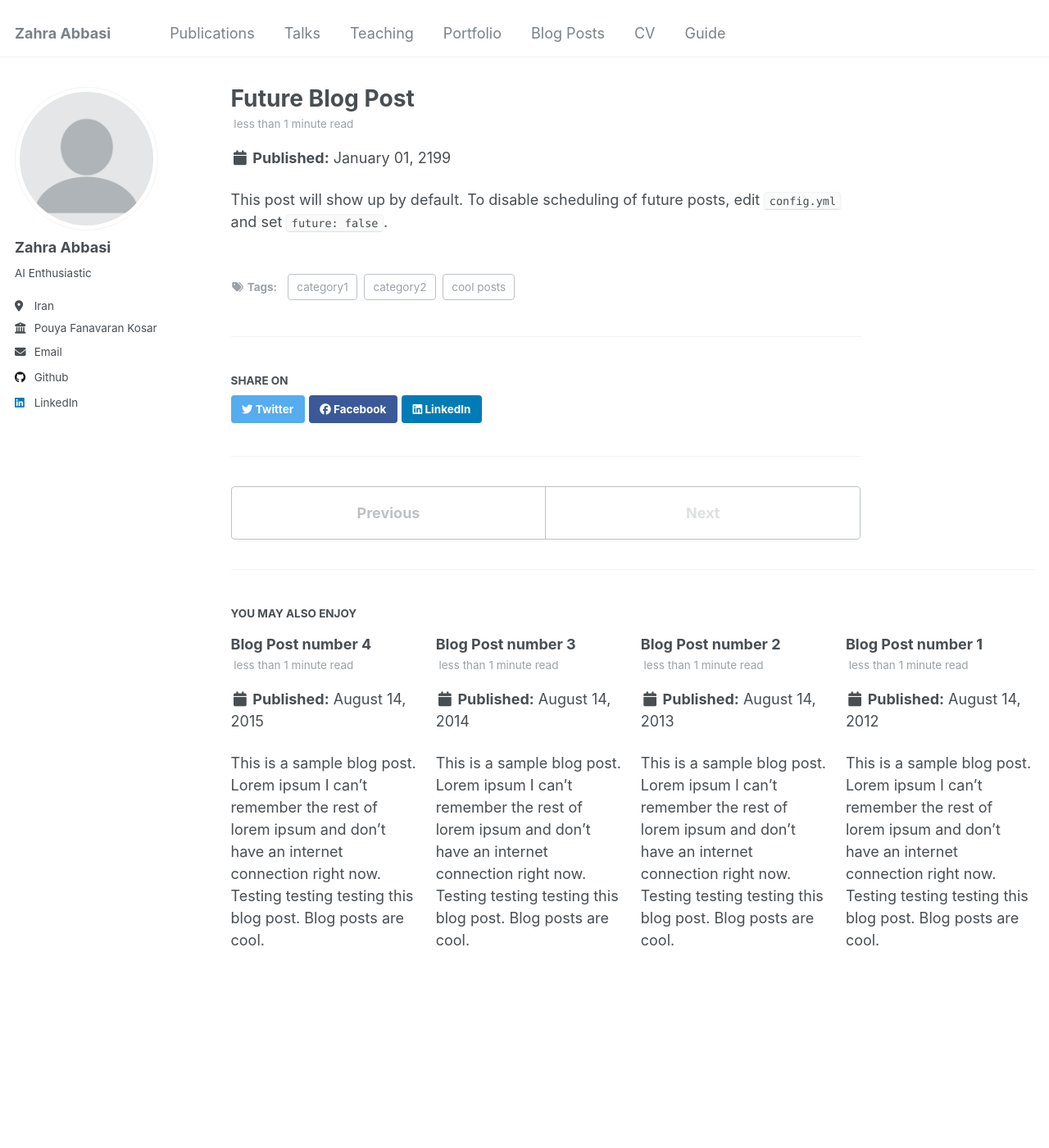
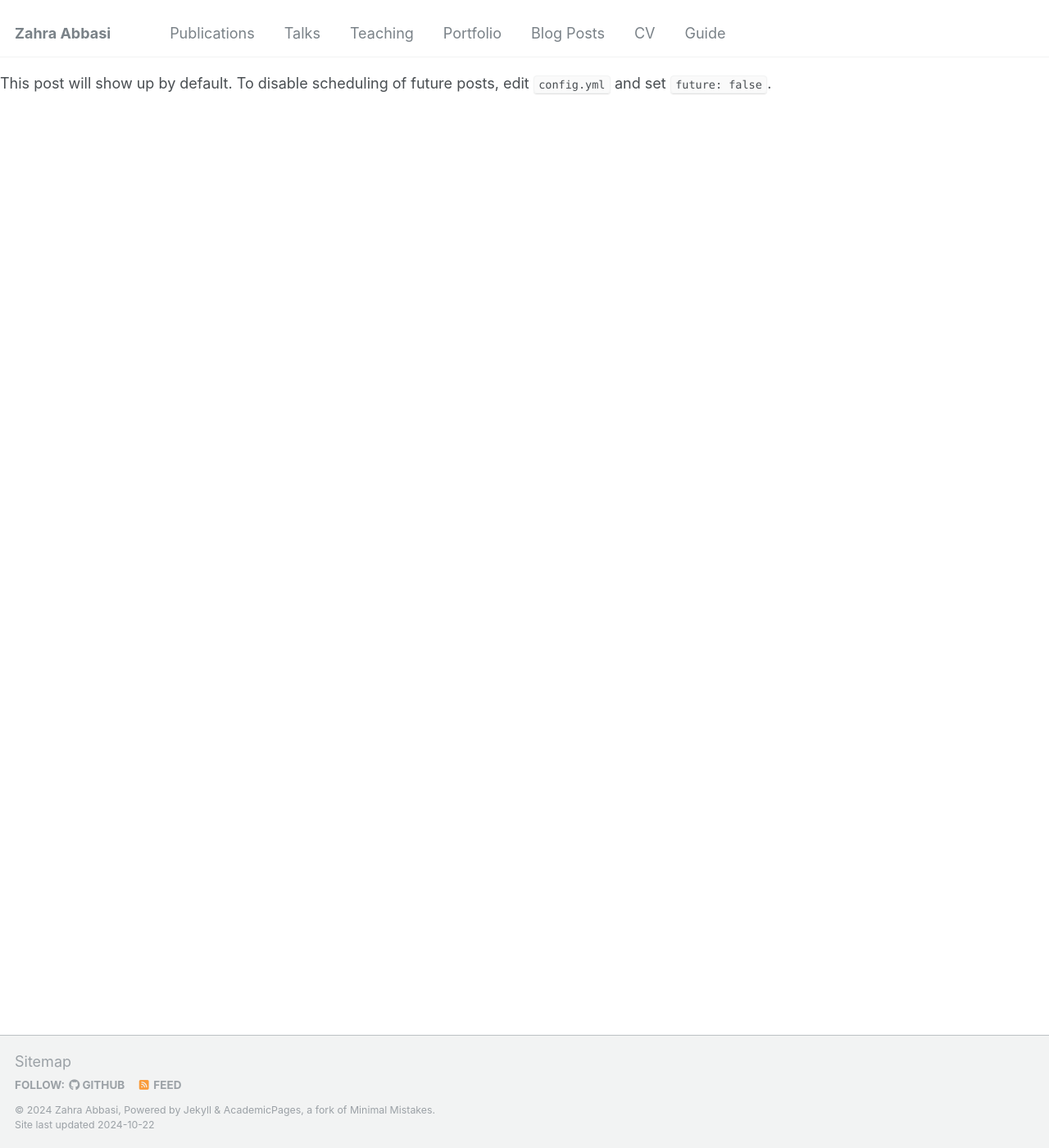
Before and after one commit to zahra-abbasi-vault/zahra-abbasi-vault.github.io, a Jekyll site: the page built from _posts/2199-01-01-future-post.md, in a window 1280 px wide and 1400 px high. Shown: the whole window at 82% size. Built offline with Jekyll 4.4.1, drawn with Linux system fonts in a browser that asks for light colours; our own code applies the rules of GitHub Pages for plain Markdown files; some of the changed lines change nothing that is shown.

Commit message:
Update _config.yml

```diff
--- a/_config.yml
+++ b/_config.yml
@@ -226,60 +226,60 @@ collections:
 
 
 # These settings control how pages and collections are included in the site
-defaults:
+defaults: #
   # _posts
-  - scope:
-      path: ""
-      type: posts
-    values:
-      layout: single
-      author_profile: true
-      read_time: true
-      comments: true
-      share: true
-      related: true
-  # _pages
-  - scope:
-      path: ""
-      type: pages
-    values:
-      layout: single
-      author_profile: true
-  # _teaching
-  - scope:
-      path: ""
-      type: teaching
-    values:
-      layout: single
-      author_profile: true
-      share: true
-      comments: true
-  # _publications
-  - scope:
-      path: ""
-      type: publications
-    values:
-      layout: single
-      author_profile: true
-      share: true
-      comments: true
-  # _portfolio
-  - scope:
-      path: ""
-      type: portfolio
-    values:
-      layout: single
-      author_profile: true
-      share: true
-      comment: true
-  # _talks
-  - scope:
-      path: ""
-      type: talks
-    values:
-      layout: talk
-      author_profile: true
-      share: true
+  # - scope:
+  #     path: ""
+  #     type: posts
+  #   values:
+  #     layout: single
+  #     author_profile: true
+  #     read_time: true
+  #     comments: true
+  #     share: true
+  #     related: true
+  # # _pages
+  # - scope:
+  #     path: ""
+  #     type: pages
+  #   values:
+  #     layout: single
+  #     author_profile: true
+  # # _teaching
+  # - scope:
+  #     path: ""
+  #     type: teaching
+  #   values:
+  #     layout: single
+  #     author_profile: true
+  #     share: true
+  #     comments: true
+  # # _publications
+  # - scope:
+  #     path: ""
+  #     type: publications
+  #   values:
+  #     layout: single
+  #     author_profile: true
+  #     share: true
+  #     comments: true
+  # # _portfolio
+  # - scope:
+  #     path: ""
+  #     type: portfolio
+  #   values:
+  #     layout: single
+  #     author_profile: true
+  #     share: true
+  #     comment: true
+  # # _talks
+  # - scope:
+  #     path: ""
+  #     type: talks
+  #   values:
+  #     layout: talk
+  #     author_profile: true
+  #     share: true
 
 
 # Sass/SCSS
```
